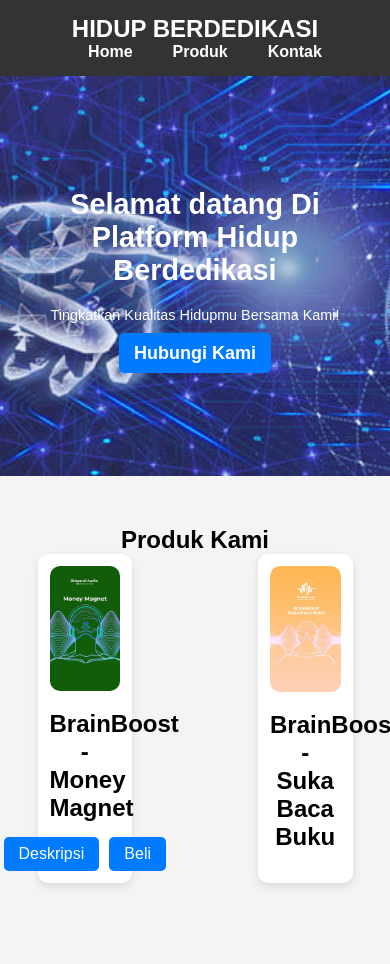
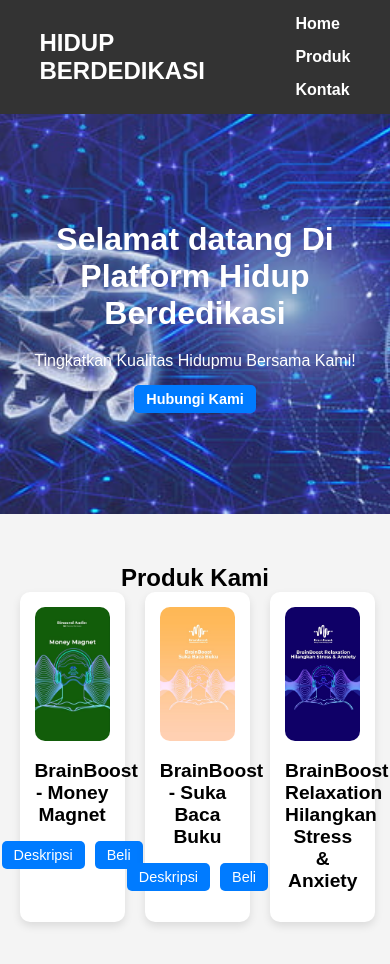
Before and after one commit to HidupBerdedikasi/Untuk-Lebih-maju, a plain HTML site: page index.html in a window 390 px wide. Before the commit the page ends 933 px from the top, so only its background shows below. Drawn offline with Linux system fonts and the light colour scheme.

Commit message:
Update index.html

```diff
--- a/index.html
+++ b/index.html
@@ -23,7 +23,6 @@
       cursor: pointer;
       border-radius: 5px;
       text-align: center;
-      font-size: 1rem;
     }
 
     .product-button:hover {
@@ -110,7 +109,7 @@
 
     /* Product Section */
     .products {
-      padding: 50px 20px;
+      padding: 50px 0;
       background-color: #f4f4f4;
     }
 
@@ -122,7 +121,6 @@
       display: grid;
       grid-template-columns: repeat(auto-fill, minmax(250px, 1fr));
       gap: 20px;
-      justify-items: center;
     }
 
     .product {
@@ -131,7 +129,6 @@
       border-radius: 10px;
       box-shadow: 0 4px 8px rgba(0, 0, 0, 0.1);
       transition: transform 0.3s ease;
-      text-align: center;
     }
 
     .product img {
@@ -152,7 +149,7 @@
     /* Contact Section */
     .contact {
       background-color: #fff;
-      padding: 50px 20px;
+      padding: 50px 0;
     }
 
     .contact input,
@@ -162,7 +159,6 @@
       margin-bottom: 20px;
       border-radius: 5px;
       border: 1px solid #ddd;
-      font-size: 1rem;
     }
 
     .contact button {
@@ -172,7 +168,6 @@
       border: none;
       border-radius: 5px;
       cursor: pointer;
-      font-size: 1rem;
     }
 
     .contact button:hover {
@@ -199,28 +194,9 @@
     }
 
     /* Responsive Design */
-    @media (max-width: 1024px) {
-      .hero h2 {
-        font-size: 2.5rem;
-      }
-
-      .hero p {
-        font-size: 1.1rem;
-      }
-
-      .cta-btn {
-        padding: 8px 16px;
-      }
-    }
-
     @media (max-width: 768px) {
-      header .container {
-        flex-direction: column;
-        text-align: center;
-      }
-
       .hero {
-        padding: 80px 20px;
+        padding: 50px 20px;
       }
 
       .hero h2 {
@@ -231,6 +207,11 @@
         font-size: 1rem;
       }
 
+      .cta-btn {
+        font-size: 1rem;
+        padding: 8px 15px;
+      }
+
       .product-list {
         grid-template-columns: 1fr 1fr;
       }
@@ -239,50 +220,30 @@
         padding: 15px;
       }
 
-      .cta-btn {
-        padding: 10px 15px;
+      nav ul {
+        flex-direction: column;
+        gap: 15px;
       }
 
-      .contact input,
-      .contact textarea {
-        font-size: 0.95rem;
-      }
-
-      .contact button {
-        font-size: 0.95rem;
-        padding: 12px 25px;
+      .logo {
+        font-size: 1.5rem;
       }
     }
 
+    /* For very small screens */
     @media (max-width: 480px) {
-      .hero {
-        padding: 60px 20px;
+      .product h3 {
+        font-size: 1.2rem;
       }
 
-      .hero h2 {
-        font-size: 1.8rem;
-      }
-
-      .hero p {
+      .product-button {
+        padding: 6px 12px;
         font-size: 0.9rem;
       }
 
-      .product-list {
-        grid-template-columns: 1fr;
-      }
-
-      .product {
-        padding: 12px;
-      }
-
-      footer .social-media {
-        display: flex;
-        justify-content: center;
-      }
-
-      footer .social-media a {
-        font-size: 20px;
-        margin: 0 8px;
+      .cta-btn {
+        font-size: 0.9rem;
+        padding: 6px 12px;
       }
     }
   </style>
@@ -333,4 +294,14 @@
           <img src="bbb.jpg" alt="Produk 2">
           <h3>BrainBoost - Suka Baca Buku</h3>
           <div class="product-buttons">
-            <button class
+            <button class="product-button" onclick="toggleDescription(2)">Deskripsi</button>
+            <button class="product-button" onclick="buyProduct(2)">Beli</button>
+          </div>
+          <div id="description-2" class="product-description">
+            <p>Ini adalah deskripsi lengkap untuk Produk 2. Produk ini sangat bermanfaat untuk ...</p>
+          </div>
+        </div>
+
+        <div class="product">
+          <img src="ccc.jpg" alt="Produk 3">
+          <h3>BrainBoost Relaxation Hilangkan Stress & Anxiety</h3>
```
